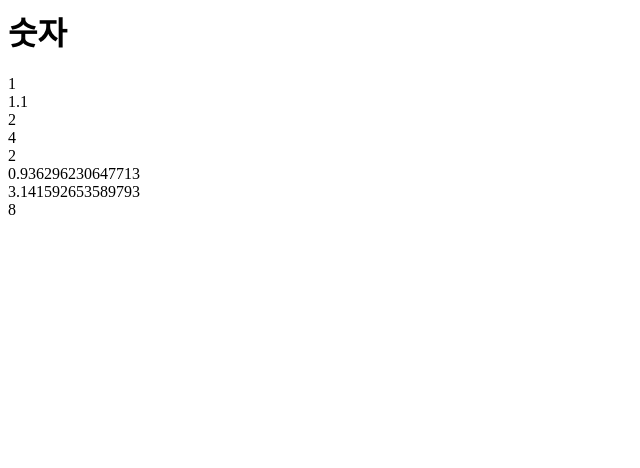
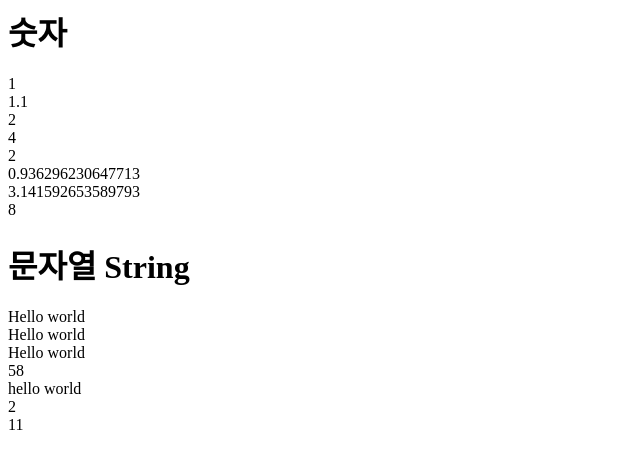
Before and after one commit to sooje0ng/web, a plain HTML site: page javascript/datatype.html in a window 1280 px wide. Shown: the whole page, without its empty margins (0-640 px from the left). Drawn offline with Linux system fonts and the light colour scheme.

Commit message:
문자열 데이터타입

```diff
--- a/javascript/datatype.html
+++ b/javascript/datatype.html
@@ -19,5 +19,20 @@
             document.write(Math.pow(2, 3));
             document.write("<br>");
         </script>
+        <h1>문자열 String</h1>
+        <script>
+            document.write("Hello world <br>");
+            document.write("Hello world <br>");
+            document.write(`Hello world <br>`);
+            document.write(
+                "adsjfasfkjdsakjasdlfjasdlfjiadsfjadsifjsdafsakfjasd;jfsld;"
+                    .length + "<br>"
+            );
+            document.write("hell world".replace("hell", "hello"));
+            document.write("<br>");
+            document.write(1 + 1);
+            document.write("<br>");
+            document.write("1" + "1");
+        </script>
     </body>
 </html>
```
